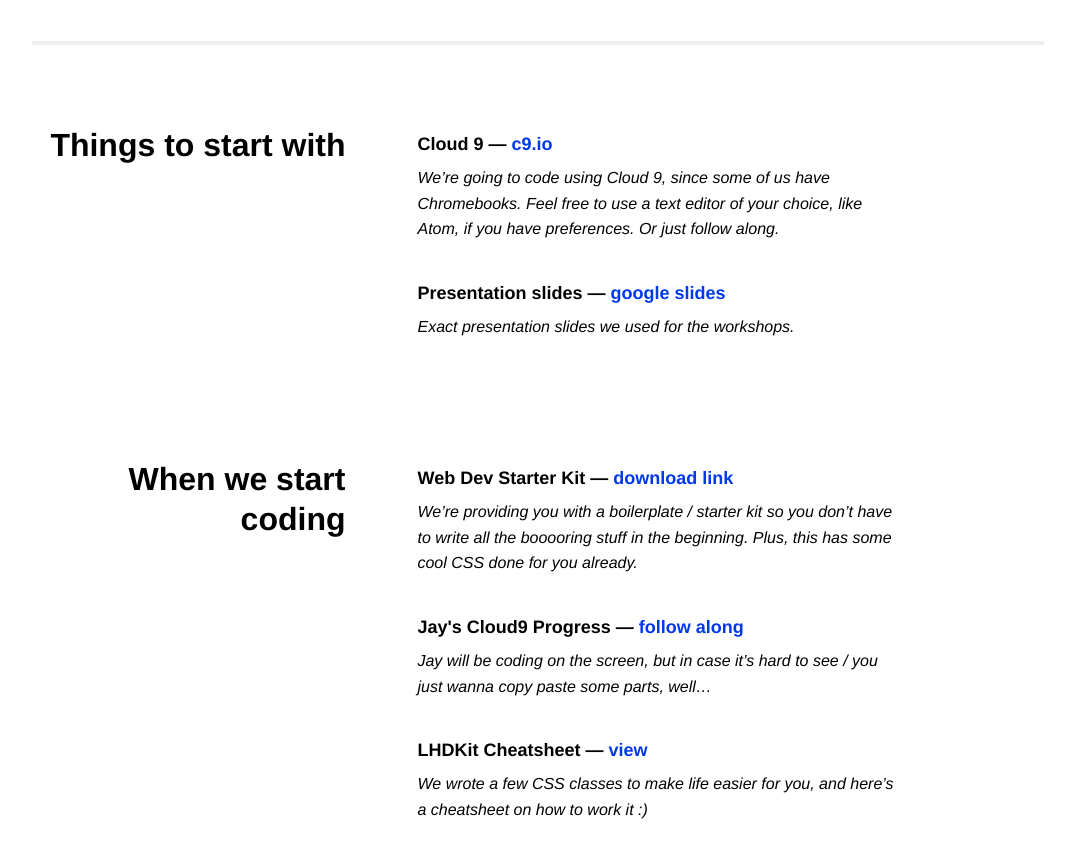
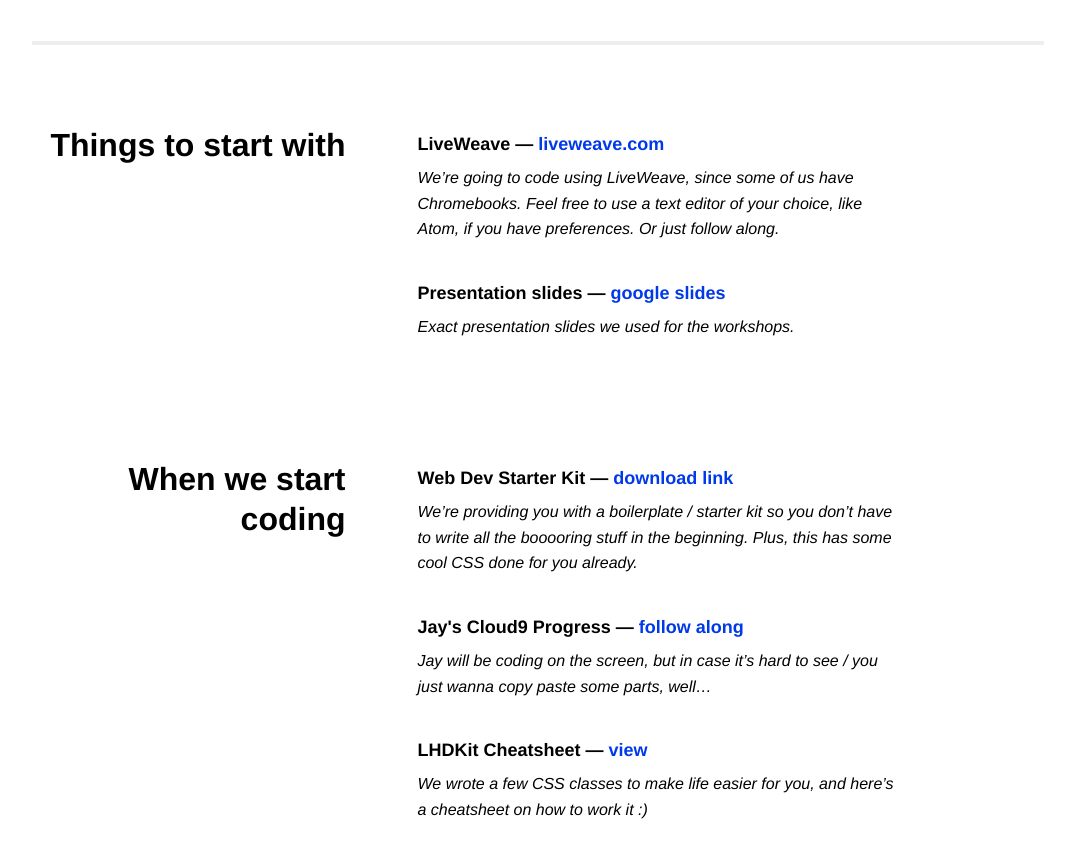
Before and after one commit to jayhxmo/LHD-Resource-Center, a plain HTML site: page index.html in a window 1280 px wide. Shown: the part 780-1645 px from the top of the page, without its empty margins (102-1177 px from the left). Drawn offline with Linux system fonts and the light colour scheme.

Commit message:
link updates

```diff
--- a/index.html
+++ b/index.html
@@ -40,11 +40,11 @@
             <h2>Things to start with</h2>
             <div class="resources">
                 <div class="resource">
-                    <h3>Cloud 9 — <a href="#">c9.io</a></h3>
-                    <p class="explanation">We’re going to code using Cloud 9, since some of us have Chromebooks. Feel free to use a text editor of your choice, like Atom, if you have preferences. Or just follow along.</p>
+                    <h3>LiveWeave — <a href="https://liveweave.com/">liveweave.com</a></h3>
+                    <p class="explanation">We’re going to code using LiveWeave, since some of us have Chromebooks. Feel free to use a text editor of your choice, like Atom, if you have preferences. Or just follow along.</p>
                 </div>
                 <div class="resource">
-                    <h3>Presentation slides — <a href="#">google slides</a></h3>
+                    <h3>Presentation slides — <a href="https://docs.google.com/presentation/d/12u7bYdbsGZSnxTMjgywI_kuHktHlPttmlJalJLOr8Pc/edit?usp=sharing">google slides</a></h3>
                     <p class="explanation">Exact presentation slides we used for the workshops.</p>
                 </div>
             </div>
```
